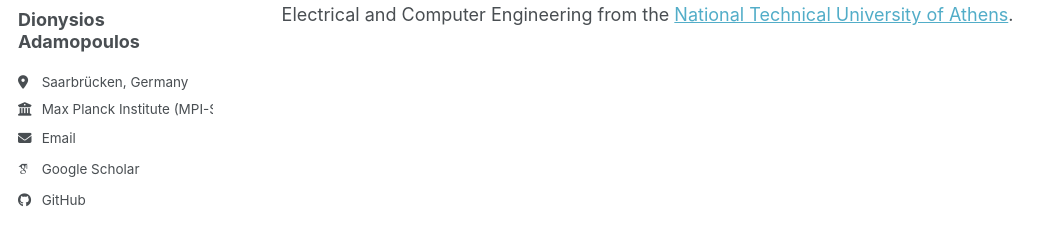
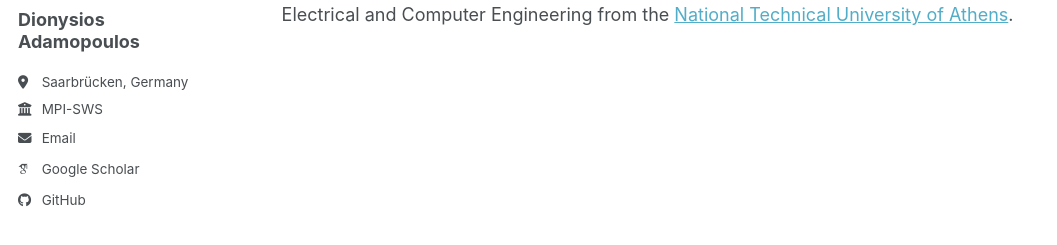
Before and after one commit to dion-adam/dion-adam.github.io, a Jekyll site: the page built from _pages/about.md, in a window 1280 px wide. Shown: the part 277-522 px from the top of the page, without its empty margins (0-1057 px from the left). Built offline with Jekyll 4.4.1, drawn with Linux system fonts in a browser that asks for light colours; some web fonts are replaced; a script bundle is joined from its source files by our own code; library files that are not in the unit come from our copies.

Commit message:
Update _config.yml

```diff
--- a/_config.yml
+++ b/_config.yml
@@ -28,7 +28,7 @@ author:
   pronouns         : # example: "she/her"
   bio              : ""
   location         : "Saarbrücken, Germany"
-  employer         : "Max Planck Institute (MPI-SWS)" # <br>for Software Systems
+  employer         : "MPI-SWS" # <br>for Software Systems
   uri              : # URL
   email            : "dionadam2013@gmail.com"
 
```
